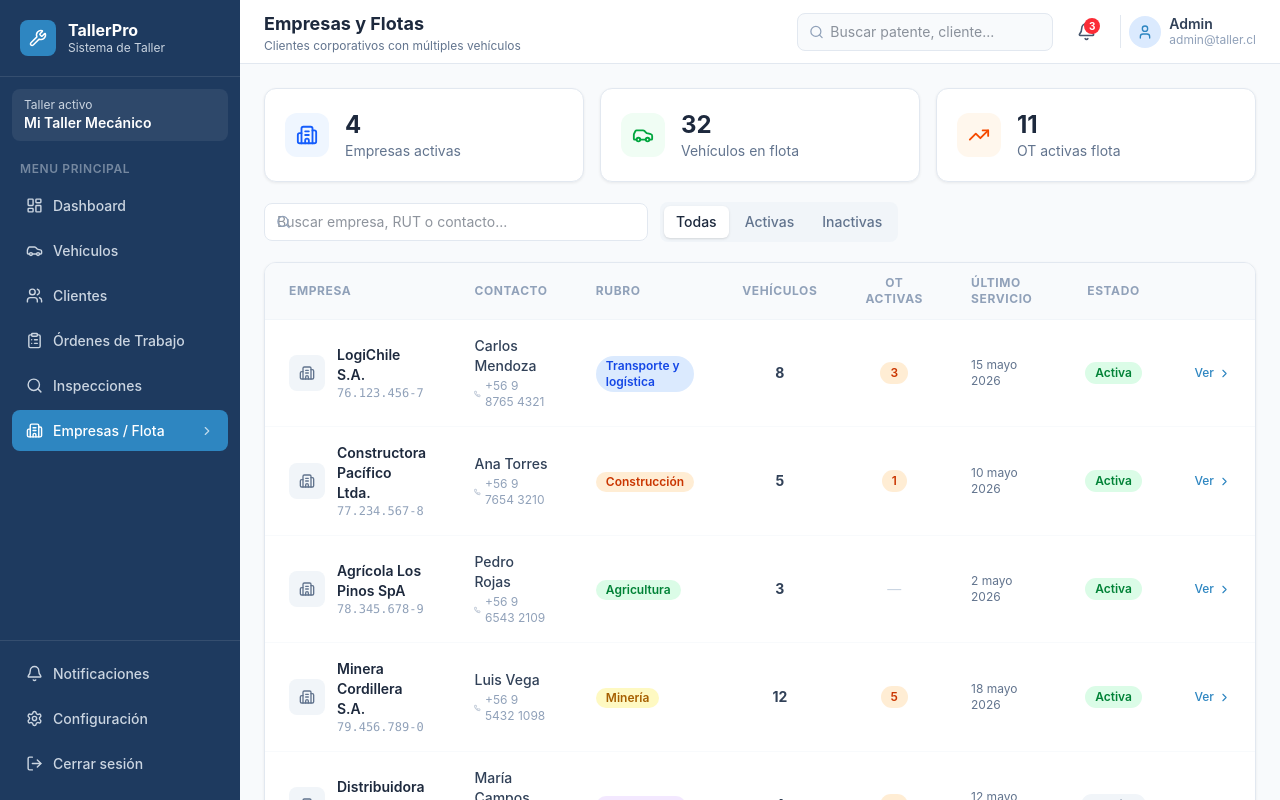
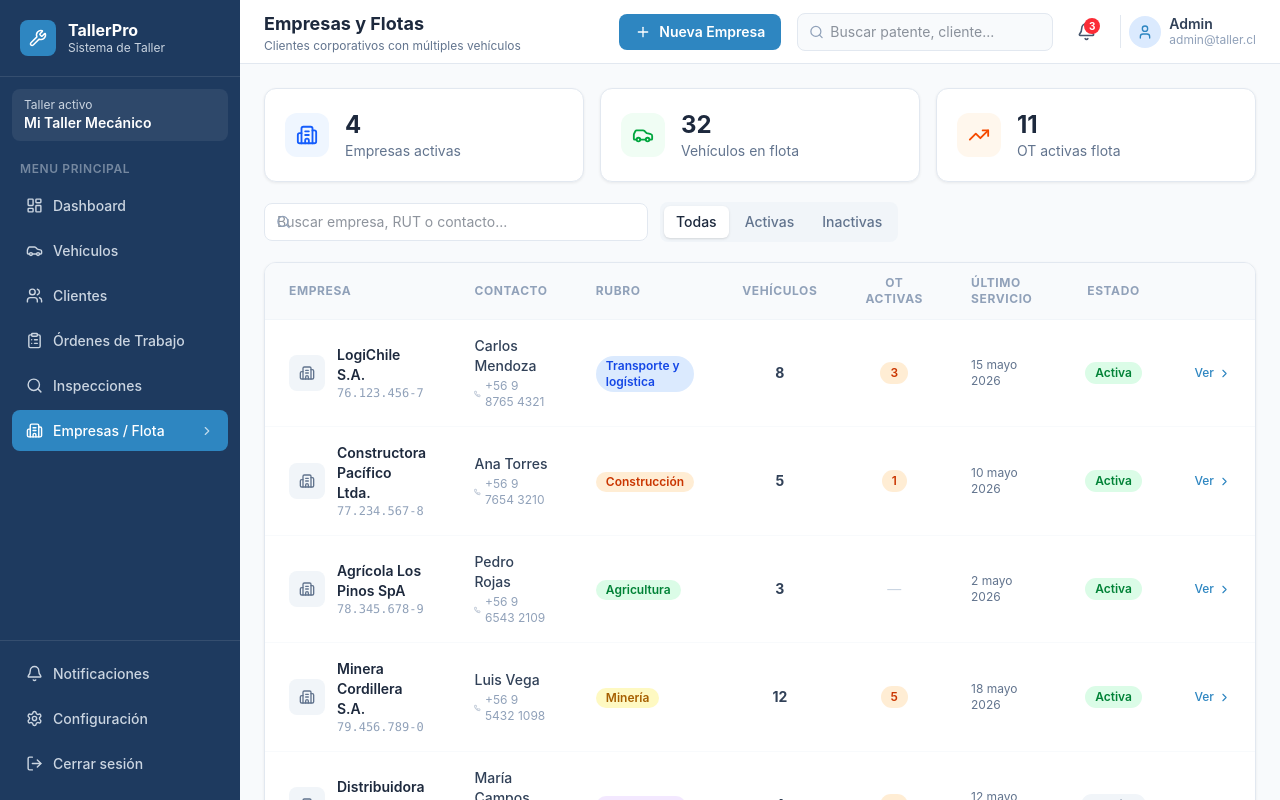
Before and after one commit to Mega-jota/Taller-pro, a Next.js app: page /empresas in a window 1280 px wide. Built offline with nearby package versions, Linux system fonts and the light colour scheme.

Commit message:
Add files via upload

```diff
--- a/src/components/Topbar.tsx
+++ b/src/components/Topbar.tsx
@@ -1,18 +1,21 @@
 'use client'
 import { Bell, Search, User } from 'lucide-react'
+import { ReactNode } from 'react'
 
 interface TopbarProps {
   title: string
   subtitle?: string
+  actions?: ReactNode
 }
 
-export default function Topbar({ title, subtitle }: TopbarProps) {
+export default function Topbar({ title, subtitle, actions }: TopbarProps) {
   return (
     <header className="h-16 bg-white border-b border-slate-200 flex items-center px-6 gap-4 sticky top-0 z-30">
       <div className="flex-1">
         <h1 className="text-lg font-bold text-slate-800">{title}</h1>
         {subtitle && <p className="text-xs text-slate-500">{subtitle}</p>}
       </div>
+      {actions && <div className="flex items-center gap-2">{actions}</div>}
 
       {/* Buscador rápido */}
       <div className="relative hidden md:block">
```
